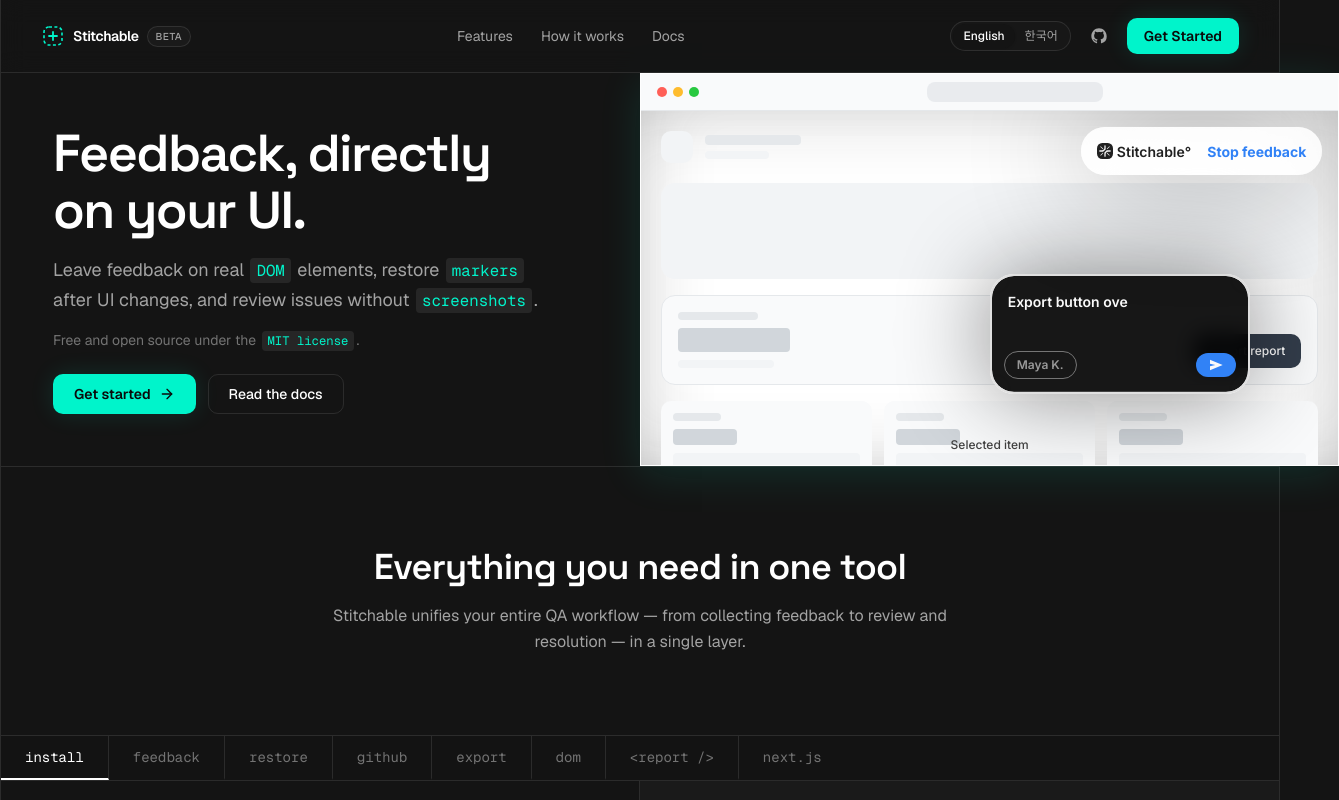
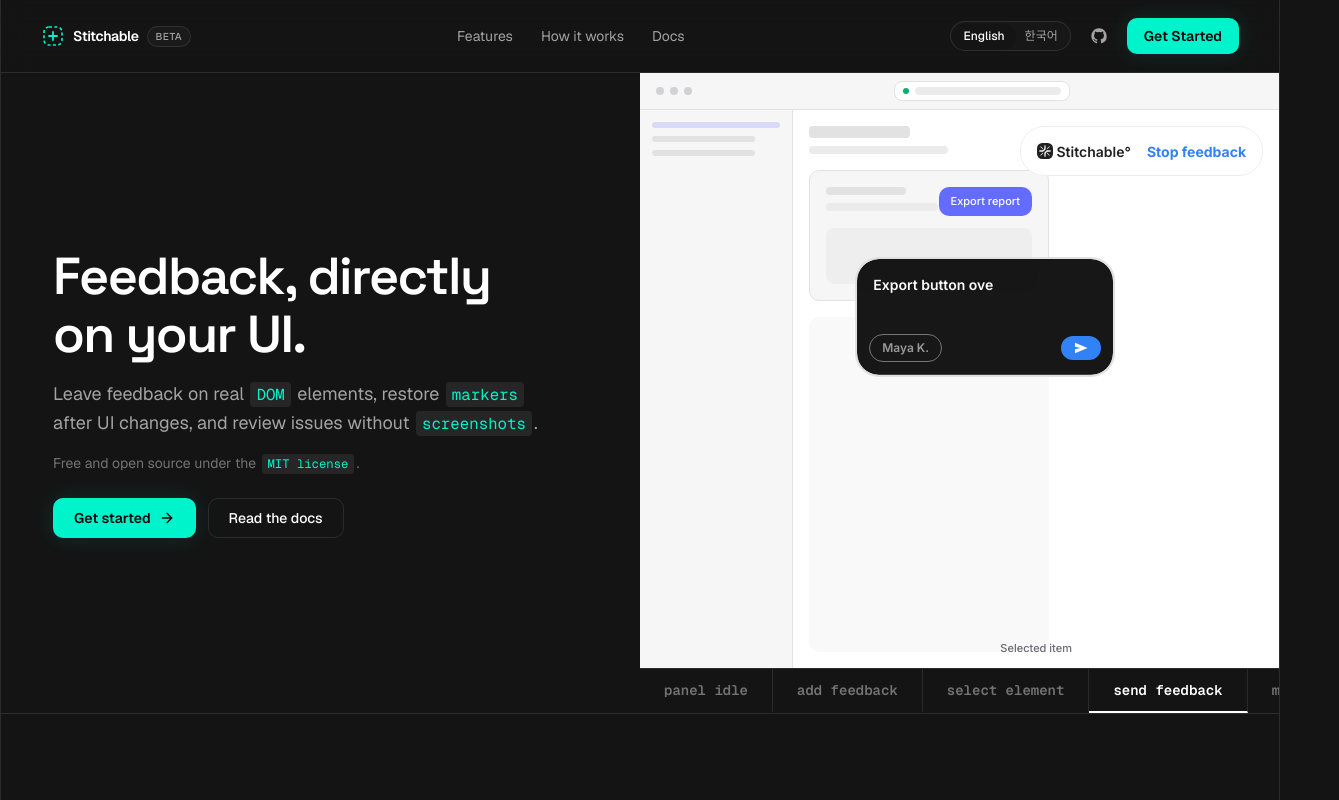
Before and after one commit to kimsangjunv1/stitchable-landing, a Next.js app: page / in a window 1280 px wide. Shown: the top 800 px of the page, 1339 px wide, since content can reach past the window. Built offline with nearby package versions, Linux system fonts and the light colour scheme.

Commit message:
fix: 간단한 스타일 수정

```diff
--- a/src/widgets/home/ui/Hero.tsx
+++ b/src/widgets/home/ui/Hero.tsx
@@ -10,9 +10,9 @@ export function Hero() {
 
   return (
     // <section className="border-b border-[var(--vp-color-stroke)] px-5 py-12 sm:px-10 sm:py-16 lg:py-20">
-    <section className="border-b border-[var(--vp-color-stroke)]">
-      <div className="grid items-center lg:grid-cols-2">
-        <div className="flex flex-col items-start gap-6 p-[52px]">
+    <section className="min-h-[80svh] border-b border-[var(--vp-color-stroke)]">
+      <div className="mx-auto grid h-full min-h-[80svh] w-full max-w-[var(--vp-layout-max-width)] grid-cols-1 items-stretch lg:grid-cols-2">
+        <div className="flex flex-col items-start justify-center gap-6 p-[52px]">
           <div className="space-y-4">
             <h1 className="text-left text-balance text-4xl leading-[1.1] tracking-tight sm:text-5xl lg:text-[3.25rem]">
               <span className="block">{t.titleLine1}</span>
@@ -45,9 +45,9 @@ export function Hero() {
           </div>
         </div>
 
-        <ProductPreview embedded />
-        {/* <div className="w-full min-w-0 h-full">
-        </div> */}
+        <div className="h-full min-h-0 w-full">
+          <ProductPreview embedded />
+        </div>
       </div>
     </section>
   );
--- a/src/widgets/home/ui/ProductPreview.tsx
+++ b/src/widgets/home/ui/ProductPreview.tsx
@@ -10,6 +10,7 @@ import {
 import { MousePointer2 } from "lucide-react";
 import { useLocale, useMessages } from "@/app/providers/LocaleProvider";
 import type { LandingMessages } from "@/i18n";
+import { cn } from "@/shared/lib/utils";
 import {
   ChevronDownIcon,
   formatStatCount,
@@ -371,16 +372,23 @@ export function ProductPreview({ embedded = false }: { embedded?: boolean }) {
   const replyCount = feedback?.replies.length ?? 0;
   const showMarker = feedback !== null && markerPos !== null;
 
-  const cardLeft = markerPos
-    ? Math.min(Math.max(markerPos.left + 14, 6), 48)
-    : 50;
+  const cardLeft = markerPos?.left ?? 50;
   const cardTop = markerPos
     ? Math.min(Math.max(markerPos.top - 10, 4), 36)
     : 20;
 
+  const markerCardStyle = (
+    marker: MarkerPos,
+    offsetTop = 8,
+  ): { left: string; top: string; width: number; transform: string } => ({
+    left: `${marker.left}%`,
+    top: `${Math.min(Math.max(marker.top + offsetTop, 8), 72)}%`,
+    width: 260,
+    transform: "translateX(-50%)",
+  });
+
   return (
-    // <div className={embedded ? "" : "space-y-3"}>
-    <div className={"w-full h-full"}>
+    <div className="flex h-full min-h-0 w-full flex-col">
       {!embedded ? (
         <div className="px-1">
           <p className="text-sm font-semibold text-foreground">
@@ -392,21 +400,26 @@ export function ProductPreview({ embedded = false }: { embedded?: boolean }) {
 
       <div
         data-stitchable-mock=""
-        className="h-full relative aspect-video overflow-hidden border border-[var(--vp-color-stroke)] bg-white shadow-[0_8px_40px_rgba(0,244,203,0.12)]"
+        className={`relative flex min-h-0 w-full flex-col overflow-hidden bg-white ${
+          embedded ? "h-full flex-1" : "aspect-video h-full"
+        }`}
         style={STITCHABLE_LIGHT_STYLE}
       >
-        <div className="flex items-center gap-2 border-b border-[#e5e8eb] bg-[#f9fafb] px-4 py-2">
+        <div className="flex items-center gap-2 border-b border-[#e2e2e3] bg-[#f6f6f7] px-4 py-2">
           <div className="flex gap-1.5">
-            <span className="size-2.5 rounded-full bg-[#ff5f57]" />
-            <span className="size-2.5 rounded-full bg-[#febc2e]" />
-            <span className="size-2.5 rounded-full bg-[#28c840]" />
+            <span className="size-2 rounded-full bg-[#d1d1d6]" />
+            <span className="size-2 rounded-full bg-[#d1d1d6]" />
+            <span className="size-2 rounded-full bg-[#d1d1d6]" />
           </div>
-          <div className="mx-auto h-5 w-44 rounded-md bg-[#e5e8eb]/80" />
+          <div className="mx-auto flex h-5 w-44 items-center gap-1.5 rounded-md border border-[#e2e2e3] bg-white px-2">
+            <span className="size-1.5 rounded-full bg-[#03b26c]" />
+            <span className="h-2 flex-1 rounded bg-[#ebebeb]" />
+          </div>
         </div>
 
         <div
           ref={canvasRef}
-          className="relative h-[calc(100%-36px)] overflow-hidden bg-white"
+          className="relative min-h-0 flex-1 overflow-hidden bg-white"
         >
           <SkeletonApp
             targetRef={targetRef}
@@ -426,7 +439,7 @@ export function ProductPreview({ embedded = false }: { embedded?: boolean }) {
               style={{ left: `${markerPos.left}%`, top: `${markerPos.top}%` }}
             >
               <span
-                className="relative flex h-4 w-4 items-center justify-center rounded-full border border-white/60 shadow-sm"
+                className="relative flex h-4 w-4 items-center justify-center rounded-full border border-white/60"
                 style={{ backgroundColor: MARKER_ITEM }}
               />
               {replyCount > 0 ? (
@@ -439,12 +452,8 @@ export function ProductPreview({ embedded = false }: { embedded?: boolean }) {
 
           {showHoverCard && feedback ? (
             <div
-              className="pointer-events-none absolute z-50 overflow-hidden rounded-[24px] border-[2px] border-[var(--adaptive-black300)] shadow-[0_0_90px_0_var(--adaptive-blackOpacity500)] backdrop-blur-[10px]"
-              style={{
-                left: `${Math.min(markerPos!.left + 10, 54)}%`,
-                top: `${Math.min(markerPos!.top + 8, 52)}%`,
-                width: 260,
-              }}
+              className="pointer-events-none absolute z-50 overflow-hidden rounded-[24px] border-[2px] border-[var(--adaptive-black300)] backdrop-blur-[10px]"
+              style={markerCardStyle(markerPos!, 8)}
             >
               <div className="flex w-[260px] flex-col gap-[10px] bg-[var(--adaptive-blackOpacity800)] p-[16px] backdrop-blur-[10px]">
                 <StatusBadge
@@ -468,14 +477,17 @@ export function ProductPreview({ embedded = false }: { embedded?: boolean }) {
 
           {showCreateComposer ? (
             <div
-              className="absolute z-50 overflow-hidden rounded-[24px] border-[2px] border-[var(--adaptive-black300)] shadow-[0_0_90px_0_var(--adaptive-blackOpacity500)] backdrop-blur-[10px]"
-              style={{
-                left: markerPos
-                  ? `${Math.min(markerPos.left + 6, 50)}%`
-                  : "38%",
-                top: markerPos ? `${Math.min(markerPos.top + 10, 46)}%` : "28%",
+              className="absolute z-50 overflow-hidden rounded-[24px] border-[2px] border-[var(--adaptive-black300)] backdrop-blur-[10px]"
+              style={
+                markerPos
+                  ? markerCardStyle(markerPos, 10)
+                  : {
+                      left: "50%",
+                      top: "28%",
                       width: 260,
-              }}
+                      transform: "translateX(-50%)",
+                    }
+              }
             >
               <MockComposer
                 message={draftMessage}
@@ -487,8 +499,17 @@ export function ProductPreview({ embedded = false }: { embedded?: boolean }) {
 
           {showThreadCard && feedback ? (
             <div
-              className="absolute z-50 overflow-hidden rounded-[24px] border-[2px] border-[var(--adaptive-black300)] shadow-[0_0_90px_0_var(--adaptive-blackOpacity500)] backdrop-blur-[10px]"
-              style={{ left: `${cardLeft}%`, top: `${cardTop}%`, width: 260 }}
+              className="absolute z-50 overflow-hidden rounded-[24px] border-[2px] border-[var(--adaptive-black300)] backdrop-blur-[10px]"
+              style={
+                markerPos
+                  ? markerCardStyle(markerPos, -4)
+                  : {
+                      left: `${cardLeft}%`,
+                      top: `${cardTop}%`,
+                      width: 260,
+                      transform: "translateX(-50%)",
+                    }
+              }
             >
               <section className="flex flex-col gap-[12px] bg-[var(--adaptive-blackOpacity800)] p-[16px] backdrop-blur-[20px]">
                 <StatusBadge
@@ -580,54 +601,42 @@ export function ProductPreview({ embedded = false }: { embedded?: boolean }) {
             <VirtualCursor x={cursor.x} y={cursor.y} clicking={cursorClick} />
           ) : null}
         </div>
+
+        <ProcessStepTabs current={progress} labels={preview.progress} />
       </div>
-
-      {!embedded ? (
-        <ProgressBar
-          current={progress}
-          step={autoStep}
-          labels={preview.progress}
-        />
-      ) : null}
     </div>
   );
 }
 
-function ProgressBar({
+function ProcessStepTabs({
   current,
-  step,
   labels,
 }: {
   current: number;
-  step: AutoStep;
   labels: string[];
 }) {
-  const pct = ((current - 1) / (labels.length - 1)) * 100;
+  return (
+    <nav
+      className="shrink-0 border-t border-[var(--vp-color-stroke)] bg-[var(--vp-color-bg)]"
+      aria-label="Preview workflow steps"
+    >
+      <div className="flex overflow-x-auto">
+        {labels.map((label, i) => {
+          const step = i + 1;
+          const isActive = step === current;
 
           return (
-    <div className="px-1">
-      <div className="relative h-1.5 overflow-hidden rounded-full bg-secondary">
-        <div
-          className="absolute inset-y-0 left-0 rounded-full bg-[var(--adaptive-blue500,#3182f6)] transition-all duration-500 ease-out"
-          style={{ width: `${step === "complete" ? 100 : pct}%` }}
-        />
+            <span
+              key={label}
+              className={cn("vp-feature-tab shrink-0", isActive && "is-active")}
+              aria-current={isActive ? "step" : undefined}
+            >
+              {label.toLowerCase()}
+            </span>
+          );
+        })}
       </div>
-      <div className="mt-2.5 grid grid-cols-7 gap-1">
-        {labels.map((label, i) => (
-          <div key={label} className="text-center">
-            <span
-              className={`block text-[9px] font-medium leading-tight transition-colors sm:text-[10px] ${
-                i + 1 <= current
-                  ? "text-[var(--adaptive-blue500,#3182f6)]"
-                  : "text-muted-foreground/50"
-              }`}
-            >
-              {label}
-            </span>
-          </div>
-        ))}
-      </div>
-    </div>
+    </nav>
   );
 }
 
@@ -646,62 +655,56 @@ function SkeletonApp({
 }) {
   return (
     <div
-      className={`h-full px-5 py-5 transition-colors ${reportMode ? "cursor-crosshair" : ""}`}
-      style={
-        reportMode
-          ? {
-              boxShadow:
-                "inset 0 48px 64px -32px rgba(33,33,33,0.12), inset 0 -48px 64px -32px rgba(33,33,33,0.12), inset 48px 0 64px -32px rgba(33,33,33,0.12), inset -48px 0 64px -32px rgba(33,33,33,0.12)",
-            }
-          : undefined
-      }
+      className={`relative flex h-full transition-colors ${reportMode ? "cursor-crosshair" : ""}`}
     >
-      <div className="mb-5 flex items-center gap-3">
-        <div className="size-8 rounded-lg bg-[#f2f4f6]" />
-        <div className="space-y-1.5">
-          <div className="h-2.5 w-24 rounded bg-[#e5e8eb]" />
-          <div className="h-2 w-16 rounded bg-[#f2f4f6]" />
+      <div className="hidden w-[24%] shrink-0 border-r border-[#e2e2e3] bg-[#f6f6f7] p-3 sm:block">
+        <div className="space-y-2">
+          {[0, 1, 2].map((i) => (
+            <div
+              key={i}
+              className={`h-1.5 rounded ${i === 0 ? "w-full bg-[#646cff]/20" : "w-[80%] bg-[#e2e2e3]"}`}
+            />
+          ))}
         </div>
       </div>
 
-      <div className="mb-4 h-24 rounded-xl bg-[#f2f4f6]" />
+      <div className="relative flex min-w-0 flex-1 flex-col gap-4 p-4 pr-[36%]">
+        <div className="space-y-2">
+          <div className="h-3 w-[42%] rounded bg-[#e2e2e3]" />
+          <div className="h-2 w-[58%] rounded bg-[#ebebeb]" />
+        </div>
 
-      <div className="mb-4 flex items-end justify-between gap-4 rounded-xl border border-[#e5e8eb] bg-[#f9fafb] p-4">
-        <div className="space-y-2">
-          <div className="h-2 w-20 rounded bg-[#e5e8eb]" />
-          <div className="h-6 w-28 rounded bg-[#d1d6db]" />
-          <div className="h-2 w-24 rounded bg-[#f2f4f6]" />
+        <div className="rounded-lg border border-[#e2e2e3] bg-[#f6f6f7] p-4">
+          <div className="mb-3 flex items-start justify-between gap-3">
+            <div className="min-w-0 flex-1 space-y-2">
+              <div className="h-2 w-20 rounded bg-[#e2e2e3]" />
+              <div className="h-2 w-28 rounded bg-[#ebebeb]" />
             </div>
             <button
               ref={targetRef}
               type="button"
               tabIndex={-1}
               aria-hidden
-          className={`shrink-0 rounded-lg bg-[#333d4b] px-4 py-2 text-[12px] font-[500] text-white transition-all ${
+              className={`shrink-0 rounded-lg bg-[#646cff] px-3 py-1.5 text-[11px] font-[500] text-white transition-all ${
                 highlightTarget
-              ? "ring-2 ring-[var(--adaptive-blue500)] ring-offset-2"
+                  ? "ring-2 ring-[#646cff] ring-offset-2 ring-offset-[#f6f6f7]"
                   : ""
               }`}
             >
               {exportLabel}
             </button>
           </div>
-
-      <div className="grid grid-cols-3 gap-3">
-        {[0, 1, 2].map((i) => (
-          <div key={i} className="space-y-2 rounded-lg bg-[#f9fafb] p-3">
-            <div className="h-2 w-12 rounded bg-[#e5e8eb]" />
-            <div className="h-4 w-16 rounded bg-[#d1d6db]" />
-            <div className="h-8 rounded bg-[#f2f4f6]" />
-          </div>
-        ))}
+          <div className="h-14 rounded-md bg-[#ebebeb]/70" />
         </div>
 
+        <div className="min-h-0 flex-1 rounded-lg bg-[#f9f9f9]" />
+
         {reportMode ? (
-        <p className="pointer-events-none absolute bottom-3 left-1/2 z-20 -translate-x-1/2 text-center text-[12px] font-medium text-[var(--adaptive-black800)]">
+          <p className="pointer-events-none absolute bottom-3 left-1/2 z-20 -translate-x-1/2 text-center text-[11px] font-medium text-[#6a6a71]">
             {selectedItemLabel}
           </p>
         ) : null}
+      </div>
     </div>
   );
 }
@@ -723,7 +726,7 @@ function ControlPanel({
 }) {
   if (mode === "report") {
     return (
-      <div className="absolute right-4 top-4 z-50 min-w-[220px] rounded-[24px] bg-[var(--adaptive-whiteOpacity800)] p-[4px] shadow-[0_0_120px_0_var(--adaptive-blackOpacity500)] backdrop-blur-[50px]">
+      <div className="absolute right-4 top-4 z-50 min-w-[220px] rounded-[24px] border border-[var(--adaptive-black200)] bg-[var(--adaptive-whiteOpacity800)] p-[4px] backdrop-blur-[50px]">
         <section className="flex items-center justify-between gap-[16px] px-[12px] py-[8px]">
           <section className="flex shrink-0 items-center gap-[4px]">
             <LogoIcon className="w-[16px]" />
@@ -740,7 +743,7 @@ function ControlPanel({
   }
 
   return (
-    <div className="absolute right-3 top-3 z-50 w-[min(280px,58%)] rounded-[24px] bg-[var(--adaptive-whiteOpacity800)] shadow-[0_0_120px_0_var(--adaptive-blackOpacity500)] backdrop-blur-[50px]">
+    <div className="absolute right-3 top-3 z-50 w-[min(340px,82%)] min-w-[300px] rounded-[24px] border border-[var(--adaptive-black200)] bg-[var(--adaptive-whiteOpacity800)] backdrop-blur-[50px]">
       <div className="flex flex-col gap-[8px] p-[8px_0_8px_12px]">
         <section className="flex items-center justify-between gap-[8px] pr-[8px]">
           <section className="flex min-w-0 items-center gap-[4px]">
@@ -807,24 +810,26 @@ function ControlPanel({
         <button
           type="button"
           tabIndex={-1}
-          className="flex flex-1 items-center justify-center gap-[6px] bg-[var(--adaptive-black100)] px-[10px] py-[2px]"
+          className="flex min-w-0 flex-1 items-center justify-center gap-[4px] bg-[var(--adaptive-black100)] px-[8px] py-[4px]"
         >
-          <p className="font-[500] text-[var(--adaptive-black800)]">
+          <p className="truncate text-[11px] font-[500] text-[var(--adaptive-black800)]">
             {messages.panel.tabPageDetails}
           </p>
-          <ChevronDownIcon className="h-4 w-4 rotate-180 text-[var(--adaptive-black800)]" />
+          <ChevronDownIcon className="h-3.5 w-3.5 shrink-0 rotate-180 text-[var(--adaptive-black800)]" />
         </button>
         <div className="h-full w-px bg-[var(--adaptive-black200)]" />
         <button
           type="button"
           tabIndex={-1}
-          className="flex flex-1 items-center justify-center gap-[6px] px-[10px] py-[2px] text-[var(--adaptive-black600)]"
+          className="flex min-w-0 flex-1 items-center justify-center gap-[4px] px-[8px] py-[4px] text-[var(--adaptive-black600)]"
         >
-          <p className="font-[500]">{messages.panel.tabFeedbackList}</p>
-          <ChevronDownIcon className="h-4 w-4" />
+          <p className="truncate text-[11px] font-[500]">
+            {messages.panel.tabFeedbackList}
+          </p>
+          <ChevronDownIcon className="h-3.5 w-3.5 shrink-0" />
         </button>
         <div className="h-full w-px bg-[var(--adaptive-black200)]" />
-        <span className="flex items-center px-[8px] text-[var(--adaptive-black800)]">
+        <span className="flex shrink-0 items-center px-[8px] text-[var(--adaptive-black800)]">
           <SettingsIcon className="w-[16px]" />
         </span>
       </section>
@@ -884,7 +889,7 @@ function VirtualCursor({
       style={{ left: x, top: y, transform: "translate(-3px, -3px)" }}
     >
       <MousePointer2
-        className={`size-5 fill-[var(--adaptive-blue500)] text-[var(--adaptive-blue500)] drop-shadow-md ${clicking ? "scale-90" : ""}`}
+        className={`size-5 fill-[var(--adaptive-blue500)] text-[var(--adaptive-blue500)] ${clicking ? "scale-90" : ""}`}
       />
       {clicking ? (
         <span className="absolute left-2 top-2 size-4 animate-ping rounded-full bg-[var(--adaptive-blue500)]/40" />
```
Also changed, not shown: src/widgets/home/ui/SiteFooter.tsx (+7 -0 lines). Lines whose indentation alone changed are shown as unchanged.
